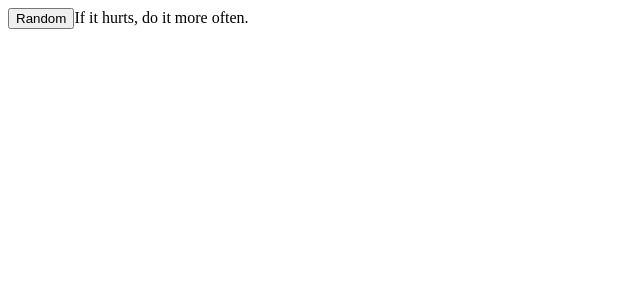
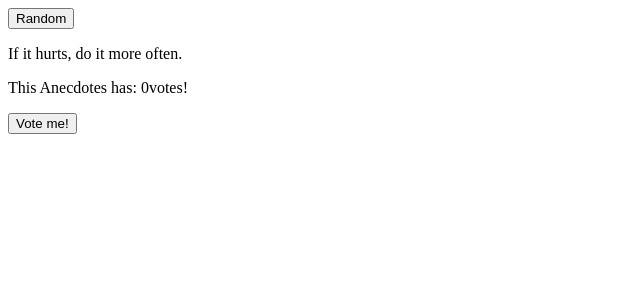
Before and after one commit to pasqualepalombo/FullStackOpenExercices, a React (Vite) app: page / in a window 1280 px wide. Shown: the top 300 px of the page, without its empty margins (0-640 px from the left). Built offline with nearby package versions, Linux system fonts and the light colour scheme.

Commit message:
Exercise 1.13 anecdotes step2

```diff
--- a/src/App.jsx
+++ b/src/App.jsx
@@ -1,5 +1,5 @@
 import { useState } from 'react'
-// exercise 1.12 anecdotes step1
+// exercise 1.13 anecdotes step2
 
 const App = () => {
   const anecdotes = [
@@ -14,16 +14,25 @@ const App = () => {
   ]
 
   const [selected, setSelected] = useState(0)
+  const [voted, setVoted] = useState(Array(anecdotes.length).fill(0))
 
   const randomNumber = () => {
     let random = Math.floor(Math.random()*anecdotes.length)
     setSelected(random)
   }
 
+  const voteMe = () => {
+    const newVotes = [...voted]
+    newVotes[selected] += 1
+    setVoted(newVotes)
+  }
+
   return (
     <div>
       <button onClick={randomNumber}>Random</button>
-      {anecdotes[selected]}
+      <p>{anecdotes[selected]}</p>
+      <p>This Anecdotes has: {voted[selected]}votes!</p>
+      <button onClick={voteMe}>Vote me!</button>
     </div>
   )
 }
```
